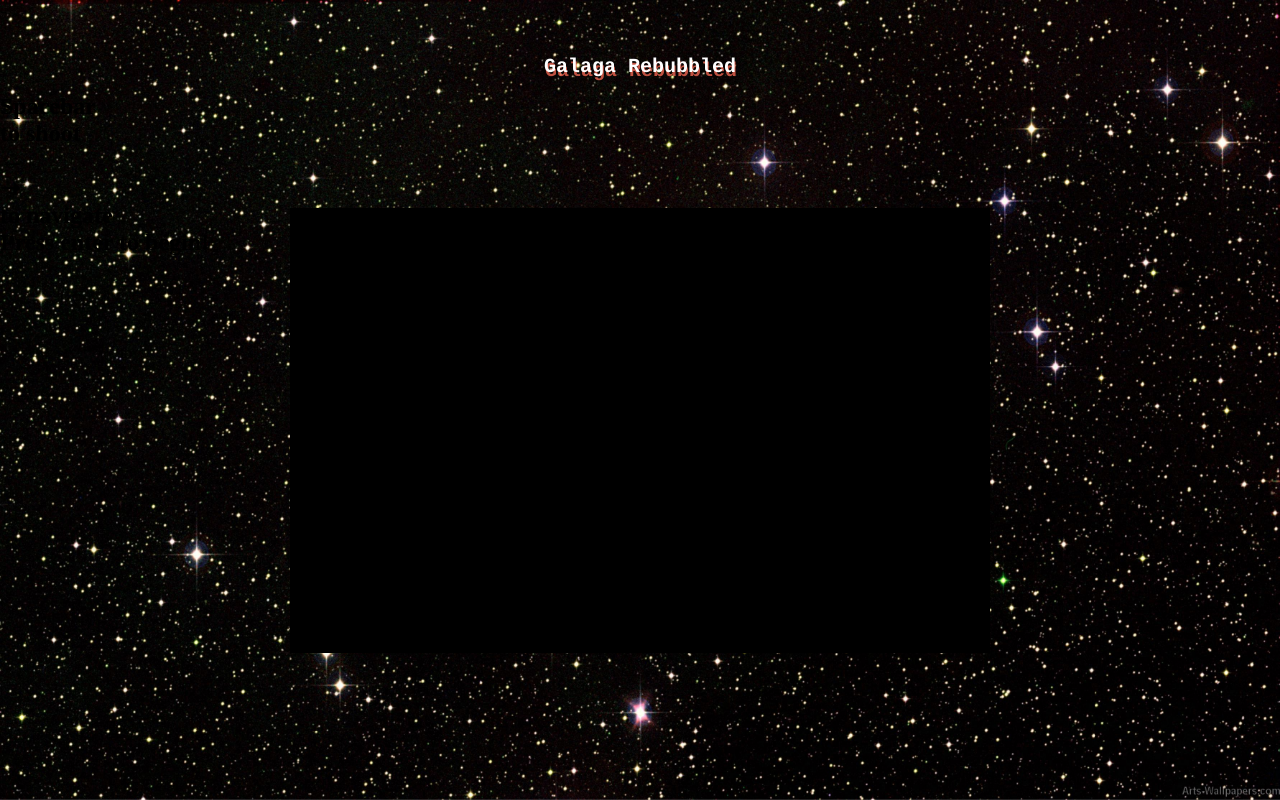
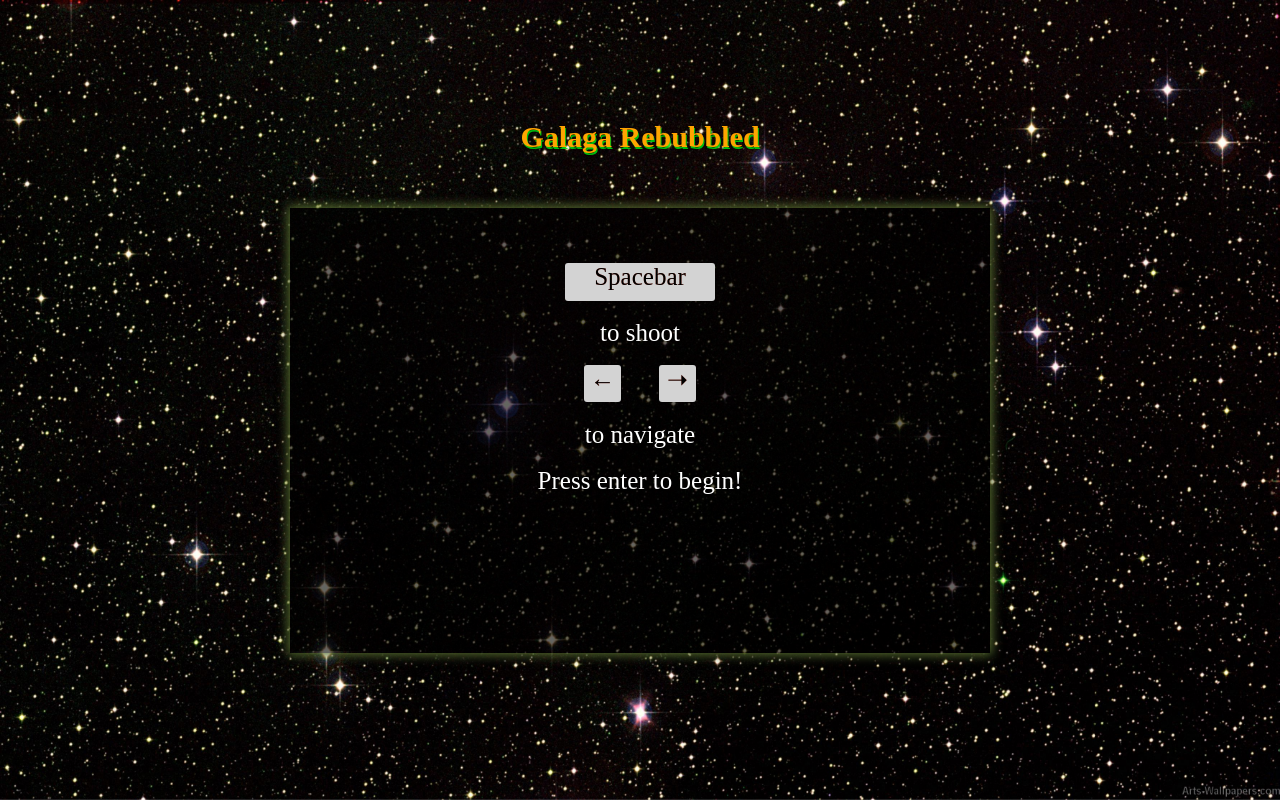
Before and after one commit to as6730/Galaga-Rebubbled, a website built with webpack: page index.html in a window 1280 px wide. Built offline with nearby package versions, Linux system fonts and the light colour scheme; files whose address does not match are found by name.

Commit message:
Add instructions

```diff
--- a/assets/stylesheets/_index.css
+++ b/assets/stylesheets/_index.css
@@ -1,15 +1,57 @@
+.main {
+  display: flex;
+  justify-content: center;
+
+}
+
+.instructions {
+  height: 250px;
+  margin-top: 100px;
+  display: flex;
+  flex-direction: column;
+  justify-content: space-around;
+  align-items: center;
+  color: white;
+  font-size: 25px;
+}
+
+.p {
+  display: flex;
+  justify-content: center;
+  margin: 10px;
+}
+
 .title {
-  font-family: "Courier";
-  font-size: 20px;
+  margin-top: 80px;
+  font-size: 30px;
+  color: orange;
   display: flex;
-  position: relative;
   justify-content: center;
-  align-content: center;
-  padding-top: 15px;
-  padding-bottom: 15px;
-  color: rgba(255,255,255,1.0);
-  text-shadow: rgba(0,225,230, 0.65) 2px 3px;
-  text-shadow: rgba(255, 108, 87, 0.75) 1px 4px;
+  text-shadow: rgba(0, 220, 15, 0.85) 1px 2px;
+}
+
+.keys {
+  display: flex;
+  width: 150px;
+  justify-content: space-around;
+}
+
+.key {
+  background-color: lightgrey;
+  height: 1.5em;
+  width: 1.5em;
+  color: black;
+  border-left-width: 3px;
+  border-right-width: 3px;
+  border-radius: 3px;
+  text-shadow: rgba(255, 108, 87, 0.75) 0px 0px;
   text-align: center;
-  z-index: 9000;
 }
+
+.key:hover {
+  background-color: darkgrey;
+}
+
+p.spacebar.key {
+    width: 150px;
+}
--- a/bundle.js
+++ b/bundle.js
@@ -116,6 +116,7 @@
       character = new __WEBPACK_IMPORTED_MODULE_7__spaceship_js__["a" /* default */](canvas);
       isGamePaused = false;
       bubbles = Object(__WEBPACK_IMPORTED_MODULE_5__levels_js__["a" /* default */])()[level]
+      document.getElementById("instructions").remove();
     } else if (laser === null) {
       laser = new __WEBPACK_IMPORTED_MODULE_6__laser_js__["a" /* default */](character.currX + (character.width / 2), canvas.height);
     }
--- a/index.html
+++ b/index.html
@@ -5,11 +5,11 @@
     <title>Galaga Rebubbled</title>
     <style>
       * { padding: 0; margin: 0; }
-      canvas { background: #000; display: block; margin: 0 auto; margin-top: 60px;}
+      canvas { background-color: rgba(0, 0, 0, 0.6); display: block; margin: 0 auto; margin-top: 60px; box-shadow: 0px 0px 10px 2px #556B2F; }
       body { display: flex; justify-content: center; align-items: center; height: 100vh; margin: 0; padding: 0; }
       main { position: absolute; top: 40px; width: 100%; }
     </style>
-    <link rel="stylesheet" type="text/css" href="_index.css">
+    <link rel="stylesheet" type="text/css" href="./assets/stylesheets/_index.css">
   </head>
   <body>
     <canvas id="canvas" width="700" height="445"></canvas>
@@ -18,13 +18,16 @@
 
     <main>
       <h1 class="title">Galaga Rebubbled</h1>
-      <h2 class="instructions">
-        <p class="spacebar"> Spacebar </p>
+      <div class="instructions" id="instructions">
+        <p class="spacebar key"> Spacebar </p>
         <p>to shoot</p>
-        <p class="left-key key"> ← </p> <p class="right-key key"> ➝ </p>
+        <div class="keys">
+          <p class="left-key key"> ← </p>
+          <p class="right-key key"> ➝ </p>
+        </div>
         <p>to navigate</p>
         <p>Press enter to begin!</p>
-      </h2>
+      </div>
     </main>
   </body>
 </html>
```
Also changed, not shown: lib/index.js, 1 other file.
